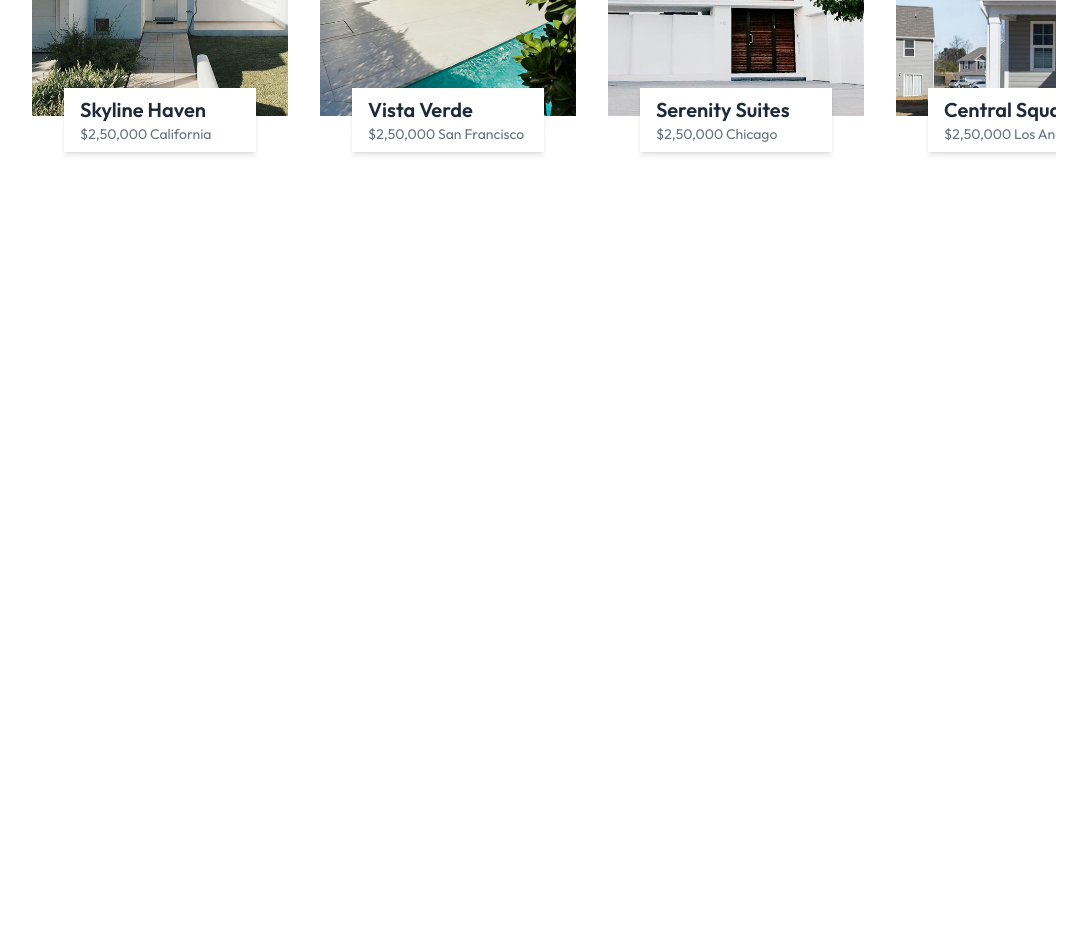
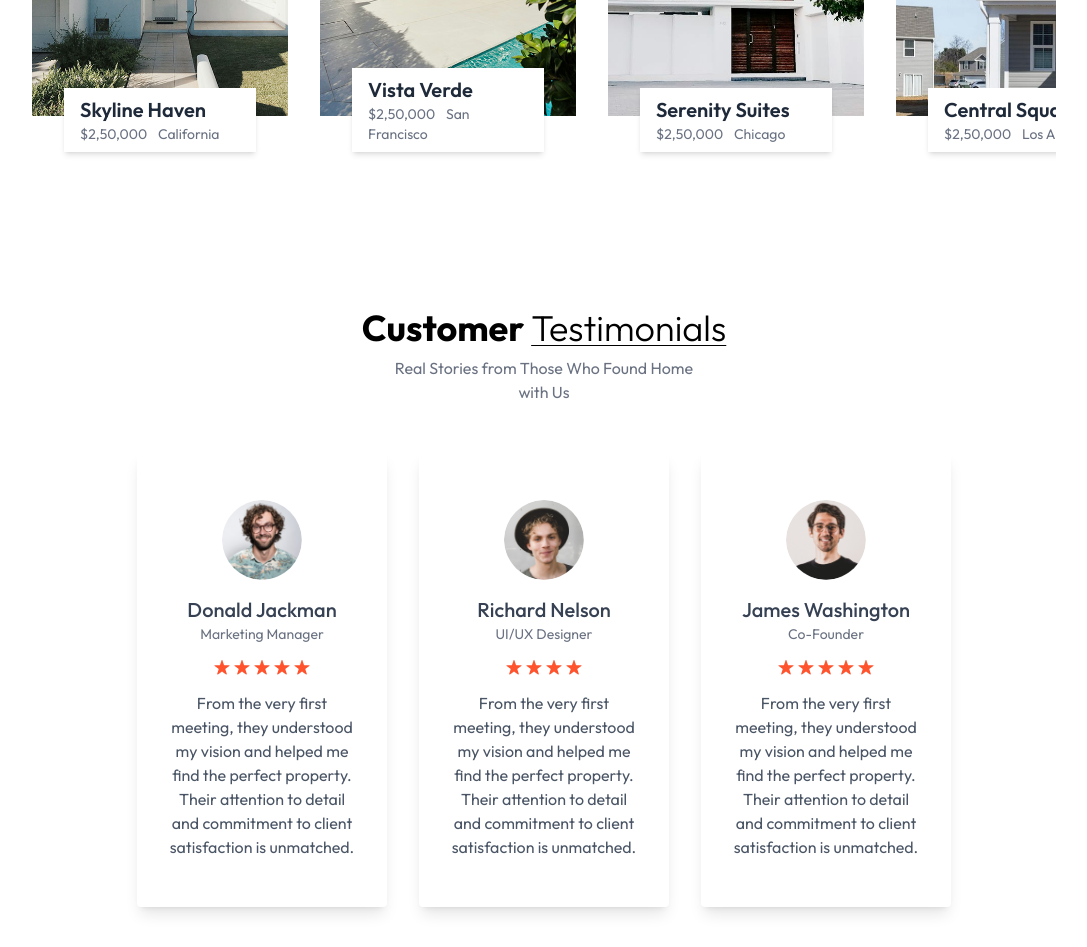
Before and after one commit to Sanaahsan/The-Urban-Nest, a React (Vite) app in the folder urban-nest/: page / in a window 1280 px wide. Shown: the part 2180-3127 px from the top of the page, without its empty margins (96-1183 px from the left). Before the commit the page ends 2448 px from the top, so only its background shows below. Built offline with nearby package versions, Linux system fonts and the light colour scheme.

Commit message:
Testimonials added

```diff
--- a/urban-nest/index.html
+++ b/urban-nest/index.html
@@ -1,5 +1,5 @@
 <!doctype html>
-<html lang="en">
+<html lang="en" class="scroll-smooth">
   <head>
     <meta charset="UTF-8" />
     <link rel="icon" type="image/svg+xml" href="/favicon.svg"/>
--- a/urban-nest/src/App.jsx
+++ b/urban-nest/src/App.jsx
@@ -3,6 +3,7 @@
 import Header from "./components/Header";
 import About from "./components/About";
 import Projects from "./components/Projects";
+import Testimonials from "./components/Testimonials";
 
 
 function App() {
@@ -11,6 +12,7 @@
       <Header/>
       <About/>
       <Projects/>
+      <Testimonials/>
     </div>
 
 
--- a/urban-nest/src/components/Navbar.jsx
+++ b/urban-nest/src/components/Navbar.jsx
@@ -22,7 +22,7 @@
             <img src={assets.logo}/>
                 <ul className="hidden md:flex gap-7 text-white">
                     <a href="#Header" className="cursor-pointer hover:text-gray-400">Home</a>
-                    <a href="About" className="cursor-pointer hover:text-gray-400">About</a>
+                    <a href="#About" className="cursor-pointer hover:text-gray-400">About</a>
                     <a href="#Projects" className="cursor-pointer hover:text-gray-400">Projects</a>
                     <a href="#Testimonials" className="cursor-pointer hover:text-gray-400">Testimonials</a>
                 </ul>
@@ -36,6 +36,7 @@
             <img onClick={()=>setshowMobileMenu(false)} src={assets.cross_icon} className="w-6 "/>
            </div>
             <ul className="flex flex-col items-center gap-2 mt-5 px-5 text-lg font-medium">
+            {/* onclick attribute used so that whenever we click on either home.about etc.the menu bar collapses */}
                 <a onClick={()=>setshowMobileMenu(false)} href="Header" className="px-4 py-2 rounded-full inline-block">Home</a>
                 <a onClick={()=>setshowMobileMenu(false)} href="#About" className="px-4 py-2 rounded-full inline-block">About</a>
                 <a onClick={()=>setshowMobileMenu(false)} href="#Projects" className="px-4 py-2 rounded-full inline-block">Projects</a>
--- a/urban-nest/src/components/Projects.jsx
+++ b/urban-nest/src/components/Projects.jsx
@@ -57,7 +57,7 @@
                                     <h2 className="text-xl font-semibold text-gray-800">
                                       {project.title}</h2>
                                       <p className="text-gray-500 text-sm">
-                                        {project.price}<span></span> {project.location}
+                                        {project.price}<span className="px-1"></span> {project.location}
                                       </p>
                                 </div>
                             </div>
--- /dev/null
+++ b/urban-nest/src/components/Testimonials.jsx
@@ -0,0 +1,29 @@
+import React from "react";
+import { assets, testimonialsData } from "../assets/assets";
+
+const Testimonials = () => {
+    return (
+        <div className="container mx-auto py-10 lg:px-32 w-full overflow-hidden" id="Testimonials">
+            <h1 className="text-2xl sm:text-4xl font-bold mb-2 text-center">Customer <span className="underline underline-offset-4 decoration-1 under font-light">Testimonials</span></h1>
+            <p className="text-center text-gray-500 mb-12 max-w-80 mx-auto">Real Stories from Those Who Found Home with Us</p>
+
+            <div className="flex flex-wrap justify-center gap-8">
+                {testimonialsData.map((testimonial, index) => (
+                    <div key={index} className="max-w-[250px] shadow-lg rounded px-8 py-12 text-center">
+                    <img className="w-20 h-20 rounded-full mx-auto mb-4" src={testimonial.image} alt={testimonial.alt}></img>
+                    <h2 className="text-xl text-gray-700 font-medium">{testimonial.name} </h2>
+                    <p className="text-gray-500 mb-4 text-sm">{testimonial.title}</p>
+                    <div className="flex justify-center gap-1 text-red-500 mb-4">
+                        {Array.from({length: testimonial.rating},(item, index)=>(
+                            <img key={index} src={assets.star_icon} alt=""></img>
+                        ))}
+                    </div>
+                    <p className="text-gray-600">{testimonial.text}</p>
+
+                    </div>
+                ))}
+            </div>
+        </div>
+    )
+}
+export default Testimonials
```
